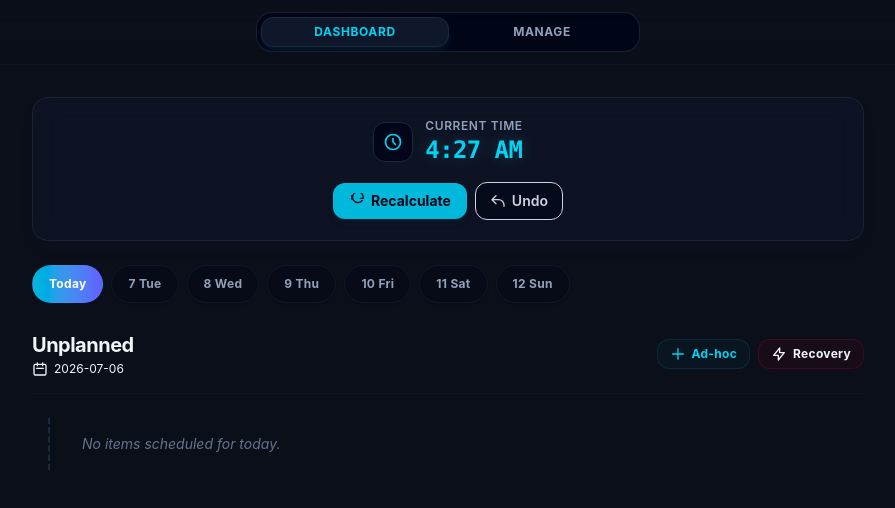
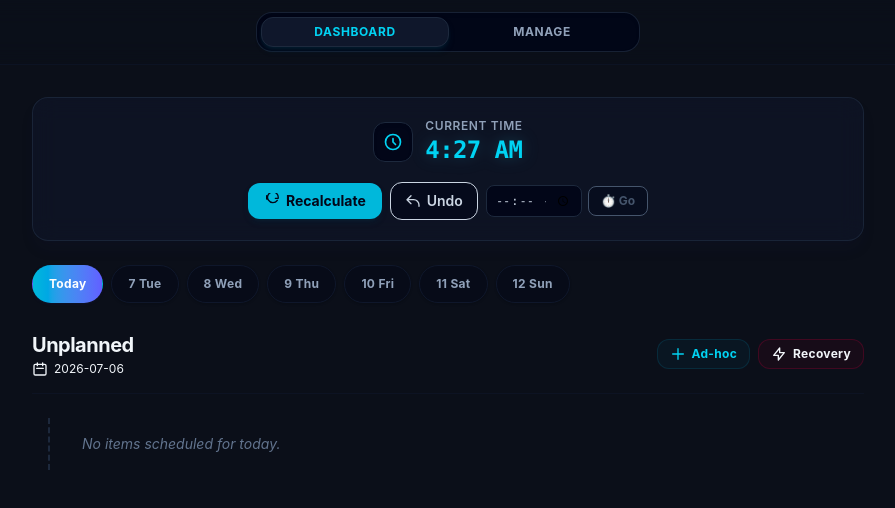
Before and after one commit to projg13/to-live, a React (Vite) app: page / in a window 1280 px wide. Both pictures are taken after a click on the button "DASHBOARD". Shown: the top 508 px of the page, without its empty margins (192-1087 px from the left). Built offline with nearby package versions, Linux system fonts and the light colour scheme.

Commit message:
Fix recalibrateFrom to trigger re-resolve + add custom time recalc input

```diff
--- a/src/components/Dashboard.tsx
+++ b/src/components/Dashboard.tsx
@@ -95,6 +95,7 @@ function Dashboard() {
   const [showOffset, setShowOffset] = useState<string | null>(null)
   const [offsetSign, setOffsetSign] = useState<'+' | '-'>('+')
   const [offsetValue, setOffsetValue] = useState('')
+  const [customRecalcTime, setCustomRecalcTime] = useState('')
 
   const showDebug = false
   const showCompleted = false
@@ -260,6 +261,30 @@ function Dashboard() {
               <UndoIcon />
               Undo
             </button>
+            {/* Custom time recalc */}
+            <div className="flex items-center gap-1.5">
+              <input
+                type="time"
+                value={customRecalcTime}
+                onChange={(e) => setCustomRecalcTime(e.target.value)}
+                className="px-2 py-1.5 rounded-lg text-xs font-mono bg-slate-950 border border-slate-800 text-slate-300 focus:ring-2 focus:ring-indigo-500/20 focus:outline-none w-24"
+              />
+              <button
+                onClick={() => {
+                  if (!customRecalcTime) return
+                  const [h, m] = customRecalcTime.split(':').map(Number)
+                  scheduler.recalibrateFrom(h * 60 + m, selectedDay)
+                }}
+                disabled={!customRecalcTime}
+                className={`px-3 py-1.5 rounded-lg text-xs font-bold transition-all active:scale-95 cursor-pointer border ${
+                  customRecalcTime
+                    ? 'bg-indigo-950/30 hover:bg-indigo-900/30 text-indigo-400 border-indigo-800/30'
+                    : 'bg-slate-950/40 text-slate-600 border-slate-850 cursor-not-allowed'
+                }`}
+              >
+                ⏱ Go
+              </button>
+            </div>
           </div>
         </div>
 
--- a/src/store/schedulerStore.ts
+++ b/src/store/schedulerStore.ts
@@ -1276,6 +1276,7 @@ export const useSchedulerStore = create<SchedulerStore>()(
       recalibrateFrom: (minutes, day) =>
         set((state) => ({
           lastDoneAt: { ...state.lastDoneAt, [day]: minutes },
+          resolveVersion: state.resolveVersion + 1,
         })),
 
       undo: () =>
```
